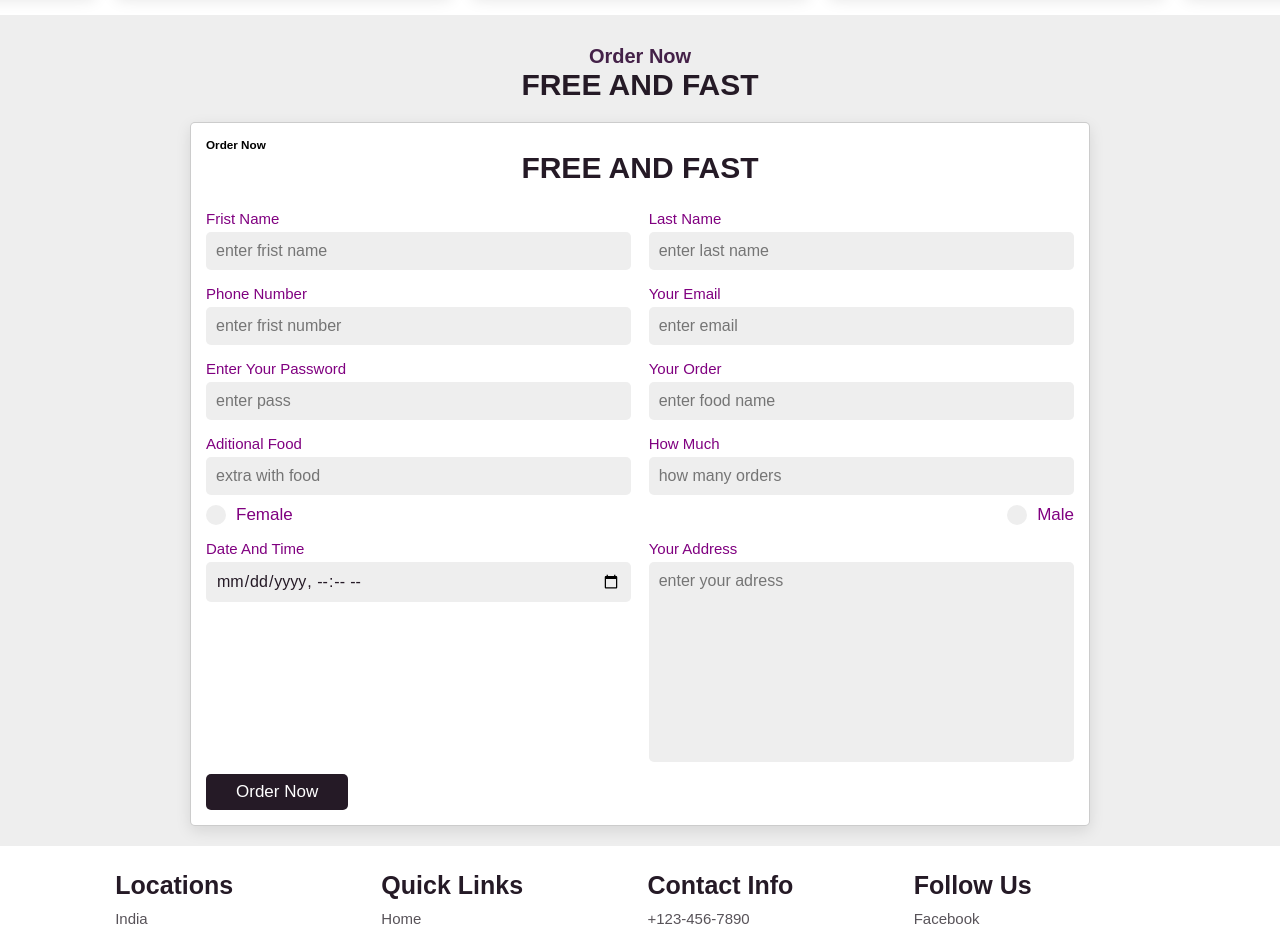
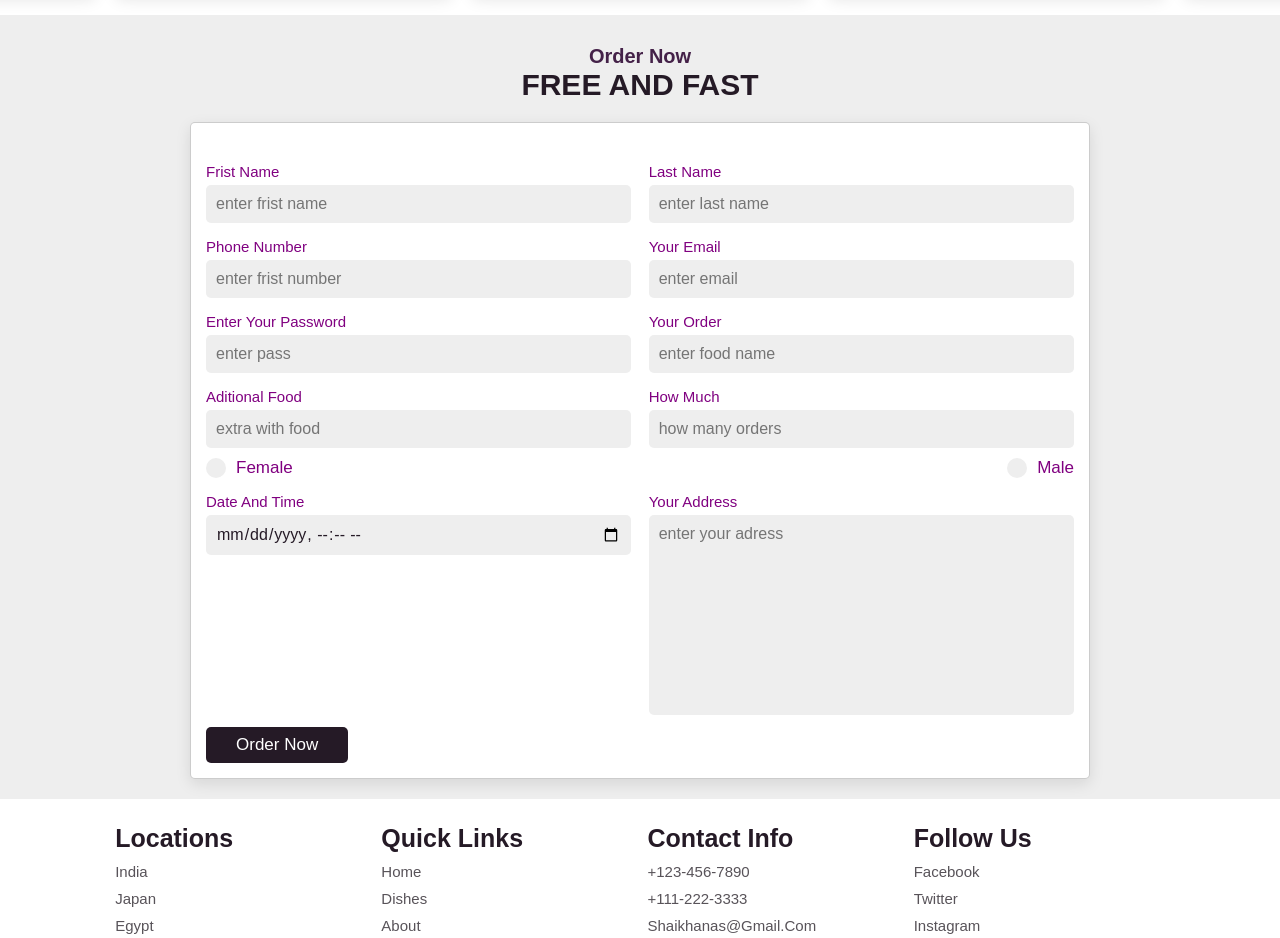
Before and after one commit to Toqasameh/food-project, a plain HTML site: page index.html in a window 1280 px wide. Shown: the part 4440-5378 px from the top of the page. Drawn offline with nearby package versions, Linux system fonts and the light colour scheme.

Commit message:
Update index.html

```diff
--- a/index.html
+++ b/index.html
@@ -500,8 +500,8 @@
 
 
         <seaction class="order" id="order">
-            <h3 class="sup-heading"> order now</h3>
-            <h1 class="heading"> free and fast </h1>
+            <h3 class="sup-heading"> </h3>
+            <h1 class="heading">  </h1>
 
             <form action="">
 
```
